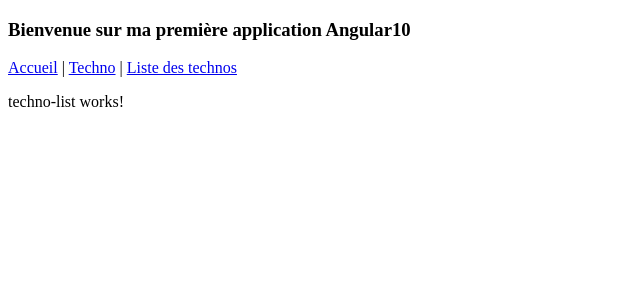
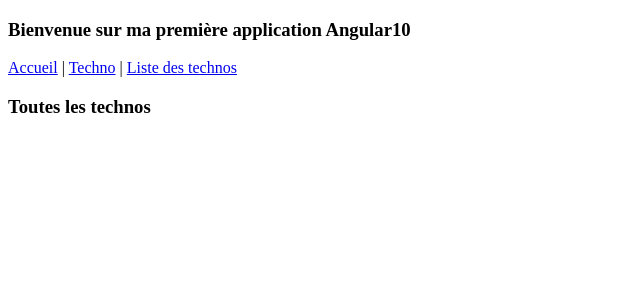
Before and after one commit to Tambass/todolistAngular10, an Angular app in the folder angular10-techno-watch/: page /all-technos in a window 1280 px wide. Shown: the top 300 px of the page, without its empty margins (0-640 px from the left). Built offline with nearby package versions, Linux system fonts and the light colour scheme.

Commit message:
afficher la liste des technos

```diff
--- a/angular10-techno-watch/src/app/services/techno.service.ts
+++ b/angular10-techno-watch/src/app/services/techno.service.ts
@@ -16,6 +16,9 @@ export class TechnoService {
     const newTechno = {id: Date.now(), ...techno};
     this.technos = [newTechno, ...this.technos];
     console.log(this.technos);
+  }
 
+  getTechnos(): Technology[] {
+    return this.technos;
   }
 }
--- a/angular10-techno-watch/src/app/techno-list/techno-list.component.html
+++ b/angular10-techno-watch/src/app/techno-list/techno-list.component.html
@@ -1 +1,12 @@
-<p>techno-list works!</p>
+<h3>Toutes les technos</h3>
+
+<!-- Affiche la liste des techos au format JSON -->
+<!-- {{allTechnos | json}} -->
+
+<div *ngFor="let techno of allTechnos">
+    <h4>{{ techno.technoname }}</h4>
+    <div>
+        {{ techno.category }} -
+        {{ techno.details }}
+    </div>
+</div>
--- a/angular10-techno-watch/src/app/techno-list/techno-list.component.ts
+++ b/angular10-techno-watch/src/app/techno-list/techno-list.component.ts
@@ -1,4 +1,6 @@
 import { Component, OnInit } from '@angular/core';
+import { Technology } from '../models/Technology';
+import { TechnoService } from '../services/techno.service';
 
 @Component({
   selector: 'app-techno-list',
@@ -7,9 +9,16 @@ import { Component, OnInit } from '@angular/core';
 })
 export class TechnoListComponent implements OnInit {
 
-  constructor() { }
+  allTechnos: Technology[] = [];
+
+  constructor(private ts: TechnoService) { }
 
   ngOnInit(): void {
+    this.getTechnos();
+  }
+
+  getTechnos() {
+    this.allTechnos = this.ts.getTechnos();
   }
 
 }
```
